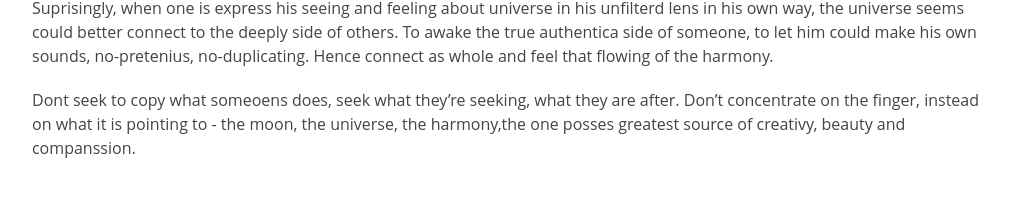
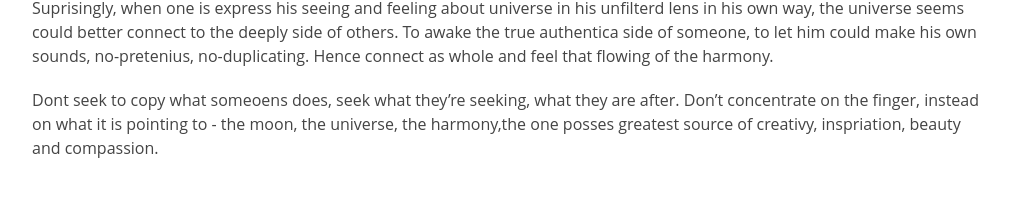
Before and after one commit to tuo/tuo.github.io, a Jekyll site: the page built from midlife crisis as programmer and AI.md, in a window 1280 px wide and 900 px high, scrolled down 5071 px. Shown: the part 699-896 px from the top of the window, without its empty margins (128-1150 px from the left). Built offline with Jekyll 4.4.1, drawn with Linux system fonts in a browser that asks for light colours; our own code applies the rules of GitHub Pages for plain Markdown files.

Commit message:
commited

```diff
--- a/midlife crisis as programmer and AI.md
+++ b/midlife crisis as programmer and AI.md
@@ -134,4 +134,4 @@
 
 Suprisingly, when one is express his seeing and feeling about universe in his unfilterd lens in his own way, the universe seems could better connect to the deeply side of others. To awake the true authentica side of someone, to let him could make his own sounds,  no-pretenius, no-duplicating. Hence connect as whole and feel that flowing of the harmony.
 
-Dont seek to copy what someoens does, seek what they're seeking, what they are after.  Don't concentrate on the finger, instead on what it is pointing to - the moon, the universe, the harmony,the one posses greatest source of creativy, beauty and companssion.
+Dont seek to copy what someoens does, seek what they're seeking, what they are after.  Don't concentrate on the finger, instead on what it is pointing to - the moon, the universe, the harmony,the one posses greatest source of creativy, inspriation, beauty and compassion.
```
